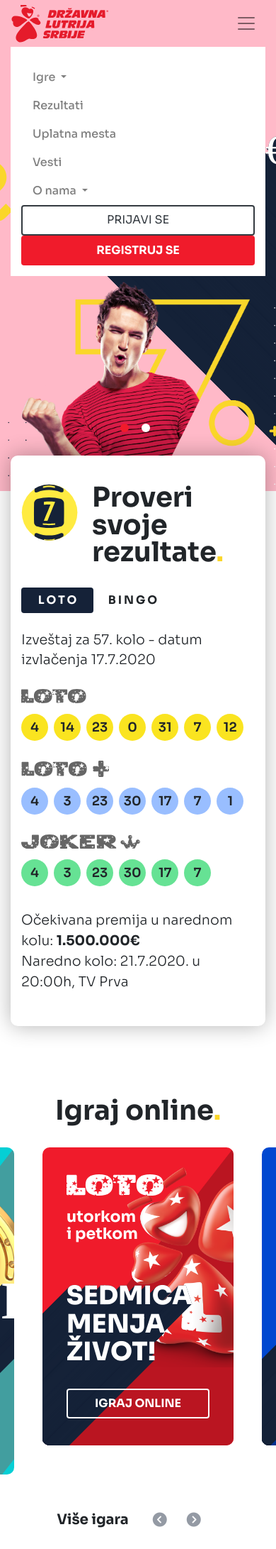
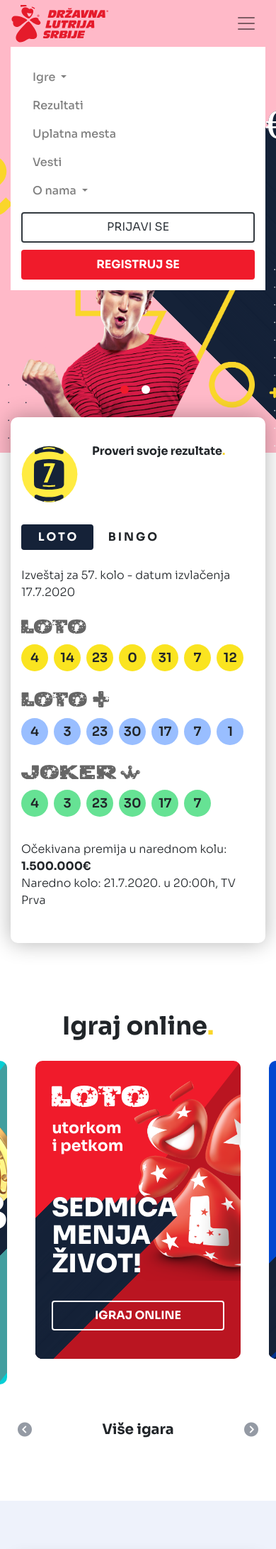
Before and after one commit to millan89/redesign, a PHP site: page / in a window 390 px wide, after a click that opens the changed part. Shown: the top 2183 px of the page at 71% size. Run offline with PHP 8.4, Linux system fonts and the light colour scheme; some libraries are stand-ins or nearby versions; some web fonts are replaced.

Commit message:
pri kraju sa home

```diff
--- a/css/style.css
+++ b/css/style.css
@@ -901,7 +901,7 @@ header .btn {
 .home-results {
     border-radius: 10px;
     box-shadow: 0 0 30px 0 rgba(0, 0, 0, .3);
-    z-index: 5;
+    z-index: 1;
     background: var(--brand-white);
     position: relative;
     margin-top: -80px;
@@ -934,6 +934,10 @@ header .btn {
 
 .home-results__btns {
     padding-left: 15px;
+}
+
+.home-results p {
+    font-size: 1rem;
 }
 
 .hero-balls__logo {
@@ -1546,7 +1613,11 @@ header .btn {
 
     .h1,
     h1 {
-        font-size: 2.4rem;
+        font-size: 2.2rem;
+    }
+
+    p {
+        font-size: 1rem;
     }
 
     .text-right-mob {
@@ -1558,8 +1629,16 @@ header .btn {
         background-color: var(--brand-white);
     }
 
+    .navbar-collapse .navbar-nav {
+        margin-bottom: 10px;
+    }
+
+    .navbar-collapse .btn + .btn {
+        margin-top: 10px;
+    }
+
     .hero-text {
-        padding: 15% 0 10%;
+        padding: 5% 0;
     }
 
     .hero-text__small {
@@ -1618,6 +1697,24 @@ header .btn {
         margin-top: 16px;
     }
 
+    .games-item {
+        padding: 9vw 6vw;
+    }
+
+    .games-btns {
+        justify-content: space-between !important;
+        padding: 0 15px;
+    }
+
+    .games-btns > p,
+    .games-btns > button {
+        margin: 0 !important;
+    }
+
+    .games-btns .slick-prev {
+        order: -1;
+    }
+
 }
 
 /* Extra small devices (portrait phones, less than 576px) */
--- a/index.html
+++ b/index.html
@@ -747,7 +747,7 @@
             <img src="images/e-srecke-potkovica.png" class="games-item__graphic">
         </div>
     </div>
-    <div class="games-btns justify-content-center align-items-center d-flex mt-4 pr-3">
+    <div class="games-btns justify-content-center align-items-center d-flex mt-4">
         <p class="h5 mb-0 mr-3"><strong>Više igara </strong></p>
         <button type="button" id="prevv" class="slick-prev">Previous</button>
         <button type="button" id="nextt" class="slick-next">Next</button>
@@ -911,9 +911,9 @@
 
     <!-- PRE-FOOTER -->
     <div class="container-fluid pre-footer">
-        <div class="row align-items-center">
+        <div class="row align-content-stretch">
             <div class="col-sm-12 col-lg-6 pre-footer-col">
-                <div class="row justify-content-end align-items-center">
+                <div class="row">
                     <div class="col-4 col-sm-2">
                         <div class="cta">
                             <?xml version="1.0" encoding="utf-8"?>
@@ -1017,7 +1017,153 @@
     </div>
     <!-- PRE-FOOTER -->
 
-<br><br><br><br><br><br><br><br><br><br><br><br>
+    <!-- FOOTER -->
+    <footer class="footer">
+        <div class="container">
+            <div class="row">
+                <div class="col-sm-3 mb-3">
+                    <img src="images/DLS-logo-neg.svg">
+                </div>
+                <div class="col-sm-3 col-6 offset-md-1">
+                    <img src="images/Igraj odgovorno.svg">
+                </div>
+                <div class="col-sm-3 col-6 footer-social">
+                    <a href="https://www.facebook.com/LotoSrbija" class="footer-social__item">
+                        <i class="fab fa-facebook-f"></i>
+                    </a>
+                    <a href="https://www.youtube.com/user/LotoDSL" class="footer-social__item">
+                        <i class="fab fa-youtube"></i>
+                    </a>
+                    <a href="https://www.instagram.com/lotosrbija/" class="footer-social__item">
+                        <i class="fab fa-instagram"></i>
+                    </a>
+                </div>
+            </div>
+            <div class="row mt-4 pb-4 border-bottom">
+                <div class="col-sm-2">
+                    <ul>
+                        <li><a href="#"><strong>IGRE</strong></a></li>
+                        <li><a href="#">Loto</a></li>
+                        <li><a href="#">Bingo</a></li>
+                        <li><a href="#">Greb Greb</a></li>
+                        <li><a href="#">eSrećke</a></li>
+                        <li><a href="#">Srećkovo takmičenje</a></li>
+                        <li><a href="#">Pravila igre</a></li>
+                    </ul>
+                </div>
+                <div class="col-sm-2">
+                    <ul>
+                        <li><a href="#"><strong>REZULTATI</strong></a></li>
+                        <li><a href="#">Loto</a></li>
+                        <li><a href="#">Bingo</a></li>
+                    </ul>
+                </div>
+                <div class="col-sm-2">
+                    <ul>
+                        <li><a href="#"><strong>VESTI</strong></a></li>
+                        <li><a href="#">Novosti</a></li>
+                        <li><a href="#">Srećni dobitnici</a></li>
+                        <li><a href="#">Arhiva</a></li>
+                        <li><a href="#">DOP</a></li>
+                    </ul>
+                </div>
+                <div class="col-sm-2">
+                    <ul>
+                        <li><a href="#"><strong>O NAMA</strong></a></li>
+                        <li><a href="#">Istorijat</a></li>
+                        <li><a href="#">Finansijski izveštaji</a></li>
+                        <li><a href="#">Ostala dokumenta</a></li>
+                        <li><a href="#">Javne nabavke</a></li>
+                        <li><a href="#">Anketa</a></li>
+                    </ul>
+                </div>
+                <div class="col-sm-2">
+                    <ul>
+                        <li><a href="#"><strong>POMOĆ</strong></a></li>
+                        <li><a href="#">Šta je Loto Online?</a></li>
+                        <li><a href="#">Šta je DLS račun?</a></li>
+                        <li><a href="#">Šta je Moj nalog?</a></li>
+                        <li><a href="#">eSrećke?</a></li>
+                        <li><a href="#">Srećkovo takmičenje?</a></li>
+                    </ul>
+                </div>
+                <div class="col-sm-2">
+                    <ul>
+                        <li><a href="#"><strong>KONTAKT</strong></a></li>
+                        <li><a href="#">Državna lutrija Srbije</a></li>
+                        <li><a href="#">Uskočka 4-6</a></li>
+                        <li><a href="#">Tel: 0800 202 303</a></li>
+                        <li><a href="#">(Pon-Ned. 07:00-22:00h)</a></li>
+                        <li><a href="#">11000 Beograd, Srbija</a></li>
+                    </ul>
+                </div>
+            </div>
+
+            <div class="row mt-4 align-items-end">
+                <div class="col-sm-3">
+                    <ul>
+                        <li><a href="#"><strong>DOP</strong></a></li>
+                        <li><a href="#">Odgovorno priređivanje</a></li>
+                        <li><a href="#">Kome pomažete igrajući igre</a></li>
+                    </ul>
+                </div>
+                <div class="col-sm-4 offset-md-1">
+                    <ul>
+                        <li>
+                            <a href="#" class="d-inline"><strong>Uslovi</strong></a>&nbsp;&nbsp;&nbsp;
+                            <a href="#" class="d-inline"><strong>Politika privatnosti</strong></a>&nbsp;&nbsp;
+                            <a href="#" class="d-inline"><strong>Polisa kolačića</strong></a>
+                        </li>
+                    </ul>
+                </div>
+                <div class="col-sm-4">
+                    <div class="row mt-4">
+                        <div class="col-6">
+                            <a href="/DLSFiles/Dokumenti/Državna lutrija Srbije.apk"><img src="images/applestore.png"
+                                    width="160"></a>
+                        </div>
+                        <div class="col-6">
+                            <a href="#"><img src="images/googlestore.png" width="160"></a>
+                        </div>
+                    </div>
+                </div>
+                <div class="col-sm-2 ml-auto mt-3">
+                    <ul>
+                        <li class="color-white">
+                            <a href="#" class="active">Srpski</a> | <a href="#">English</a>
+                        </li>
+                    </ul>
+                </div>
+            </div>
+        </div>
+    </footer>
+    <!-- FOOTER -->
+
+
+    <!-- AFTER FOOTER -->
+    <footer class="after-footer">
+        <div class="container">
+            <div class="row align-items-center">
+                <div class="col-sm-4 mt-3">
+                    <span>2020. dls@alrightsreserved</span>
+                </div>
+                <div class="col-sm-3 mt-3 ml-auto">
+                    <div class="row align-items-center">
+                        <div class="col-4">
+                            <img src="images/Cert1.png" width="70">
+                        </div>
+                        <div class="col-4">
+                            <img src="images/Cert2.png" width="70">
+                        </div>
+                        <div class="col-4">
+                            <img src="images/Cert3.png" width="70">
+                        </div>
+                    </div>
+                </div>
+            </div>
+        </div>
+    </footer>
+    <!-- AFTER FOOTER -->
 
 
     <script src="https://code.jquery.com/jquery-3.5.1.slim.min.js"
--- a/js/main.js
+++ b/js/main.js
@@ -40,7 +40,7 @@ $(document).ready(function(){
             settings: {
                 arrows: false,
                 centerMode: true,
-                centerPadding: '40px',
+                centerPadding: '30px',
                 slidesToShow: 1
             }
             }
```
Also changed, not shown: other parts of css/style.css (+64 -1 lines), images/Cert1.png (added), images/Cert2.png (added), images/Cert3.png (added), images/DLS-logo-neg.svg (added), images/Igraj odgovorno.svg (added), images/applestore.png (added), images/googlestore.png (added).
